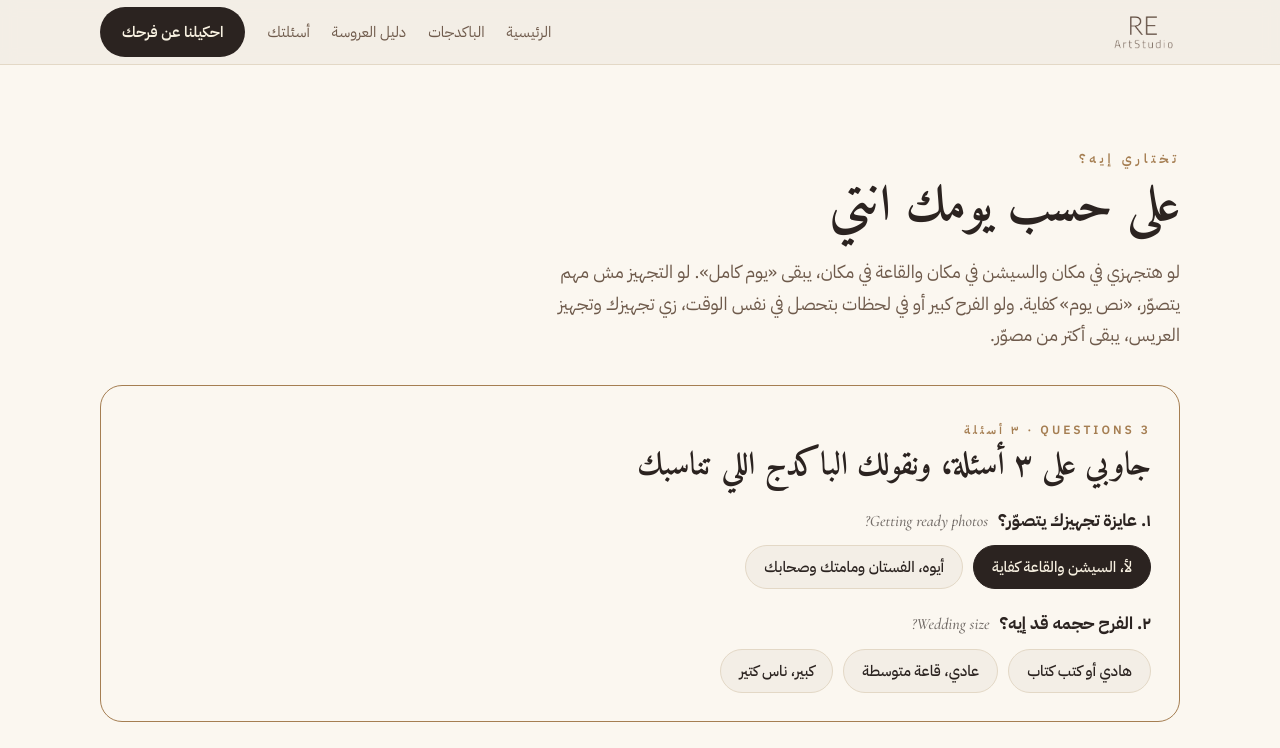
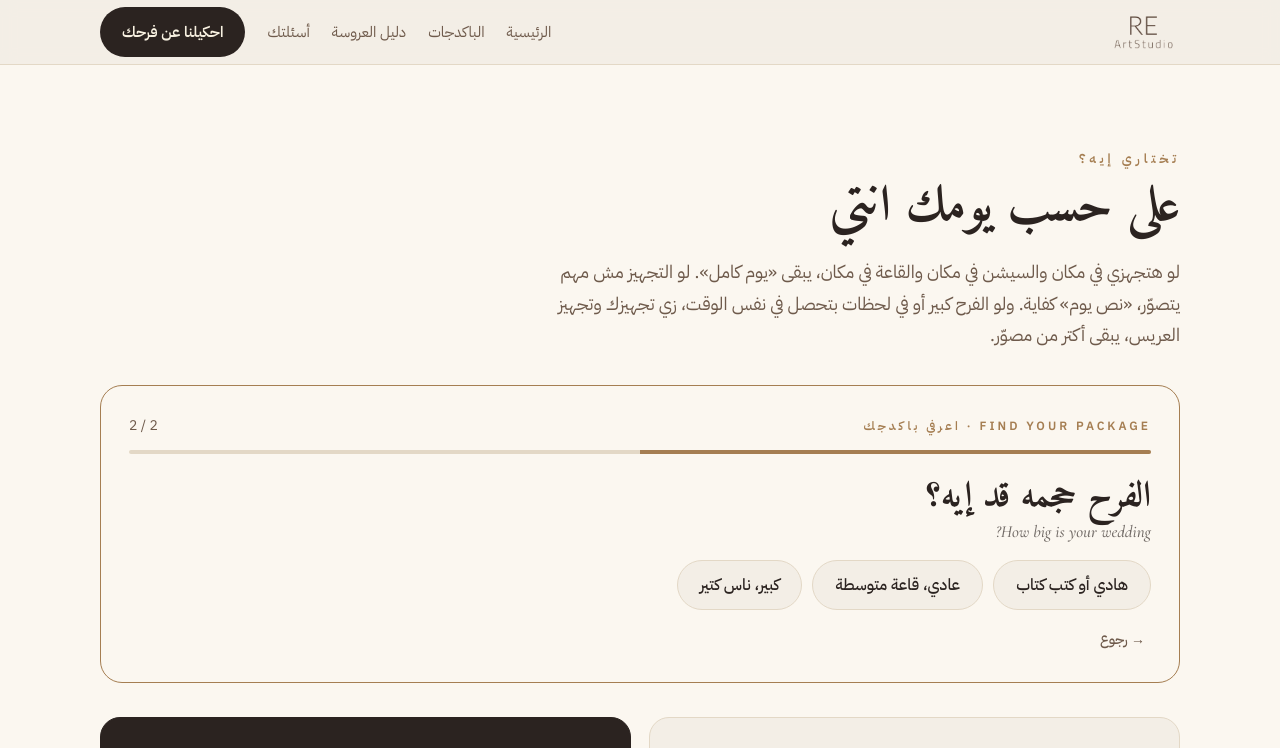
Before and after one commit to byrg1/re.artstudio, a plain HTML site: page packages.html in a window 1280 px wide. Both pictures are taken after a click on the button "لأ، السيشن والقاعة كفاية". Shown: the top 748 px of the page. Drawn offline with nearby package versions, Linux system fonts and the light colour scheme.

Commit message:
Add files via upload

```diff
--- a/packages.html
+++ b/packages.html
@@ -11,7 +11,7 @@
 <link rel="icon" href="assets/logo_brown.png">
 <link rel="preconnect" href="https://fonts.googleapis.com"><link rel="preconnect" href="https://fonts.gstatic.com" crossorigin>
 <link href="https://fonts.googleapis.com/css2?family=Amiri:wght@400;700&family=Cormorant+Garamond:ital,wght@1,500&family=IBM+Plex+Sans+Arabic:wght@400;500;600;700&display=swap" rel="stylesheet">
-<link rel="stylesheet" href="style.css?v=9">
+<link rel="stylesheet" href="style.css?v=10">
 </head>
 <body>
 
@@ -26,44 +26,51 @@
   <h2>على حسب يومك انتي</h2>
   <p class="lead">لو هتجهزي في مكان والسيشن في مكان والقاعة في مكان، يبقى «يوم كامل». لو التجهيز مش مهم يتصوّر، «نص يوم» كفاية. ولو الفرح كبير أو في لحظات بتحصل في نفس الوقت، زي تجهيزك وتجهيز العريس، يبقى أكتر من مصوّر.</p>
   <div class="quiz" id="quiz">
-    <div class="qhead"><span class="tag">3 QUESTIONS · ٣ أسئلة</span><h3>جاوبي على ٣ أسئلة، ونقولك الباكدج اللي تناسبك</h3></div>
-    <div class="q" data-q="prep"><b>١. عايزة تجهيزك يتصوّر؟ <span class="en">Getting ready photos?</span></b>
+    <div class="qtop"><span class="tag">FIND YOUR PACKAGE · اعرفي باكدجك</span><span class="qstep"></span></div>
+    <div class="qbar"><i></i></div>
+    <div class="q" data-q="prep"><h3>عايزة تجهيزك يتصوّر؟</h3><span class="en">Do you want your getting-ready photographed?</span>
       <div class="opts"><button data-v="no">لأ، السيشن والقاعة كفاية</button><button data-v="yes">أيوه، الفستان ومامتك وصحابك</button></div></div>
-    <div class="q" data-q="size"><b>٢. الفرح حجمه قد إيه؟ <span class="en">Wedding size?</span></b>
+    <div class="q" data-q="size" hidden><h3>الفرح حجمه قد إيه؟</h3><span class="en">How big is your wedding?</span>
       <div class="opts"><button data-v="small">هادي أو كتب كتاب</button><button data-v="mid">عادي، قاعة متوسطة</button><button data-v="big">كبير، ناس كتير</button></div></div>
-    <div class="q" data-q="groom"><b>٣. تجهيزك وتجهيز العريس في نفس الوقت، في مكانين مختلفين؟ <span class="en">Groom getting ready at the same time?</span></b>
+    <div class="q" data-q="groom" hidden><h3>العريس هيتجهز في نفس الوقت، في مكان تاني؟</h3><span class="en">Is the groom getting ready at the same time, somewhere else?</span>
       <div class="opts"><button data-v="no">لأ</button><button data-v="yes">أيوه</button></div></div>
-    <div class="qres" hidden><span class="tag">ده اللي يناسبك · YOUR MATCH</span><h3 class="rt"></h3><p class="rw"></p>
-      <div class="ra"><a class="btn gold rgo" href="#">شوفي الباكدج</a><button class="btn ghost rre" type="button">جاوبي تاني</button></div></div>
+    <div class="qload" hidden><div class="spin"></div><p class="lt">بنشوف إجاباتك…</p><span class="en">Finding your package…</span></div>
+    <div class="qres" hidden><span class="tag">ده اللي يناسبك · YOUR MATCH</span><p class="rw"></p><div class="rcard"></div>
+      <div class="ra"><button class="btn ghost rre" type="button">جاوبي تاني</button><a class="btn ghost rall" href="#half">شوفي كل الباكدجات</a></div></div>
+    <button class="qback" type="button" hidden>→ رجوع</button>
   </div>
 <script>
 (function(){
- const Q=document.getElementById('quiz'),A={};
- const R={
-  'p-h1':['نص يوم · ٦ ساعات · 5,000 جنيه','السيشن والقاعة بمصوّر واحد. كفاية لفرح هادي أو كتب كتاب.'],
-  'p-h2':['نص يوم · ٦ ساعات · مصوّرين · 7,000 جنيه','القاعة كبيرة، فمصوّرين يغطوها من زاويتين ومفيش لحظة تفوت.'],
-  'p-9':['٩ ساعات · مصوّر واحد · 8,000 جنيه','من تجهيزك الصبح لحد آخر رقصة، بمصوّر واحد معاكي طول اليوم.'],
-  'p-12a':['١٢ ساعة · مصوّر واحد · 10,000 جنيه','فرح كبير ويوم طويل، فمحتاجة وقت أكتر من غير ما تبصّي في الساعة.'],
-  'p-12b':['١٢ ساعة · مصوّرين · 18,000 جنيه','تجهيزك وتجهيز العريس في نفس الوقت، فمصوّر معاكي ومصوّر معاه.']};
- function pick(){
-  if(A.prep==='no') return A.size==='big'?'p-h2':'p-h1';
-  if(A.groom==='yes') return 'p-12b';
-  return A.size==='big'?'p-12a':'p-9';
+ const Q=document.getElementById('quiz'),A={},$=s=>Q.querySelector(s);
+ const WHY={'p-h1':'فرحك هادي ومش محتاجة التجهيز يتصوّر، فـ٦ ساعات بمصوّر واحد كفاية للسيشن والقاعة.',
+  'p-h2':'القاعة كبيرة، فمصوّرين يغطوها من زاويتين ومفيش لحظة تفوت.',
+  'p-9':'عايزة يومك من الصبح، والفرح مش كبير، فـ٩ ساعات بمصوّر واحد معاكي طول اليوم.',
+  'p-12a':'فرح كبير ويوم طويل، فمحتاجة ١٢ ساعة من غير ما تبصّي في الساعة.',
+  'p-12b':'تجهيزك وتجهيز العريس في نفس الوقت، فمصوّر معاكي ومصوّر معاه، ١٢ ساعة.'};
+ const flow=()=>A.prep==='no'?['prep','size']:['prep','size','groom'];
+ const pick=()=>A.prep==='no'?(A.size==='big'?'p-h2':'p-h1'):(A.groom==='yes'?'p-12b':(A.size==='big'?'p-12a':'p-9'));
+ let i=0;
+ function render(){
+  const f=flow(),n=A.prep?f.length:3;
+  Q.querySelectorAll('.q').forEach(q=>q.hidden=q.dataset.q!==f[i]);
+  $('.qstep').textContent=`${i+1} / ${n}`;$('.qbar i').style.width=(i/n*100)+'%';
+  $('.qback').hidden=i===0;
  }
- function show(){
-  const need=A.prep==='no'?['prep','size']:['prep','size','groom'];
-  Q.querySelector('[data-q=groom]').hidden=A.prep==='no';
-  if(!need.every(k=>A[k])) return;
-  const id=pick(),r=Q.querySelector('.qres');
-  r.querySelector('.rt').textContent=R[id][0];r.querySelector('.rw').textContent=R[id][1];
-  r.querySelector('.rgo').href='#'+id;r.hidden=false;
-  document.querySelectorAll('.plan.match').forEach(e=>e.classList.remove('match'));
-  document.getElementById(id).classList.add('match');
+ function finish(){
+  Q.querySelectorAll('.q').forEach(q=>q.hidden=true);$('.qback').hidden=true;$('.qstep').textContent='';
+  $('.qbar i').style.width='100%';$('.qload').hidden=false;
+  setTimeout(()=>{$('.qload').hidden=true;const id=pick();
+   $('.rw').textContent=WHY[id];
+   const c=document.getElementById(id).cloneNode(true);c.removeAttribute('id');c.classList.add('hot');
+   c.querySelectorAll('.btn').forEach(x=>x.className='btn gold');
+   $('.rcard').innerHTML='';$('.rcard').appendChild(c);$('.qres').hidden=false;
+   Q.scrollIntoView({behavior:'smooth',block:'start'});},1800);
  }
  Q.querySelectorAll('.q').forEach(q=>q.querySelectorAll('button').forEach(b=>b.onclick=()=>{
-  q.querySelectorAll('button').forEach(x=>x.classList.remove('on'));b.classList.add('on');A[q.dataset.q]=b.dataset.v;show();}));
- Q.querySelector('.rgo').onclick=e=>{e.preventDefault();const t=document.getElementById(pick());t.scrollIntoView({behavior:'smooth',block:'center'});};
- Q.querySelector('.rre').onclick=()=>{for(const k in A)delete A[k];Q.querySelectorAll('.on').forEach(x=>x.classList.remove('on'));Q.querySelector('.qres').hidden=true;Q.querySelector('[data-q=groom]').hidden=false;document.querySelectorAll('.plan.match').forEach(e=>e.classList.remove('match'));};
+  A[q.dataset.q]=b.dataset.v;i++;if(i>=flow().length)finish();else render();}));
+ $('.qback').onclick=()=>{i=Math.max(0,i-1);render();};
+ $('.rre').onclick=()=>{for(const k in A)delete A[k];i=0;$('.qres').hidden=true;render();};
+ render();
 })();
 </script>
   <div class="chooser">
--- a/style.css
+++ b/style.css
@@ -174,16 +174,27 @@ footer .grow{flex:1}
 .ch.dark .go{color:var(--gold2)}
 @media(max-width:760px){.chooser{grid-template-columns:1fr}}
 
-.quiz{margin-top:34px;background:var(--paper);border:1.5px solid var(--gold);border-radius:22px;padding:28px}
-.quiz .tag,.qres .tag{font:600 12px "IBM Plex Sans Arabic";letter-spacing:3px;color:var(--gold)}
-.qhead h3{font-size:clamp(24px,3vw,32px);margin:4px 0 6px}
-.q{margin-top:20px}.q>b{display:block;margin-bottom:10px;font-size:17px}
-.q .en{font:italic 500 16px "Cormorant Garamond",serif;opacity:.65;margin-inline-start:6px}
+.quiz{margin-top:34px;background:var(--paper);border:1.5px solid var(--gold);border-radius:22px;padding:28px;min-height:280px;position:relative}
+.qtop{display:flex;justify-content:space-between;align-items:center}
+.quiz .tag{font:600 12px "IBM Plex Sans Arabic";letter-spacing:3px;color:var(--gold)}
+.qstep{font-size:14px;color:var(--muted)}
+.qbar{height:4px;background:var(--line);border-radius:4px;margin:12px 0 22px;overflow:hidden}
+.qbar i{display:block;height:100%;width:0;background:var(--gold);transition:width .4s}
+.q h3{font-size:clamp(26px,3.4vw,36px)}
+.quiz .en{display:block;font:italic 500 17px "Cormorant Garamond",serif;opacity:.65;margin:2px 0 18px}
+.q{animation:qin .35s ease}
+@keyframes qin{from{opacity:0;transform:translateY(8px)}to{opacity:1;transform:none}}
 .opts{display:flex;gap:10px;flex-wrap:wrap}
-.opts button{font:500 15px "IBM Plex Sans Arabic",sans-serif;padding:10px 18px;border-radius:99px;border:1.5px solid var(--line);background:var(--cream);color:var(--ink);cursor:pointer;transition:all .15s}
-.opts button:hover{border-color:var(--gold)}
-.opts button.on{background:var(--ink);color:#F8F1E1;border-color:var(--ink)}
-.qres{margin-top:24px;background:var(--ink);color:#F4E8D6;border-radius:18px;padding:22px 24px}
-.qres .tag{color:var(--gold2)}.qres h3{font-size:28px;margin:4px 0 6px}.qres p{margin:0 0 16px;color:#CDBBA3}
-.qres .ra{display:flex;gap:10px;flex-wrap:wrap}.qres .btn.ghost{color:#F4E8D6;border-color:#F4E8D6;cursor:pointer;font-family:inherit}
-.plan.match{outline:3px solid var(--gold2);outline-offset:4px}
+.opts button{font:500 16px "IBM Plex Sans Arabic",sans-serif;padding:12px 22px;border-radius:99px;border:1.5px solid var(--line);background:var(--cream);color:var(--ink);cursor:pointer;transition:all .15s}
+.opts button:hover{border-color:var(--ink);background:var(--ink);color:#F8F1E1}
+.qback{margin-top:18px;background:none;border:0;color:var(--muted);font:500 14px "IBM Plex Sans Arabic";cursor:pointer}
+.qload{text-align:center;padding:30px 0}
+.qload .lt{font:700 24px Amiri,serif;margin:14px 0 0}
+.spin{width:44px;height:44px;margin:0 auto;border:3px solid var(--line);border-top-color:var(--gold);border-radius:50%;animation:sp 1s linear infinite}
+@keyframes sp{to{transform:rotate(360deg)}}
+.qres{animation:qin .4s ease}
+.qres .rw{font-size:18px;margin:6px 0 16px;max-width:640px}
+.rcard{max-width:380px}
+.rcard .plan{margin:0}
+.qres .ra{display:flex;gap:10px;flex-wrap:wrap;margin-top:16px}
+.qres .btn.ghost{cursor:pointer;font-family:inherit}
```
Also changed, not shown: book.html (+1 -1 lines), index.html (+1 -1 lines).
